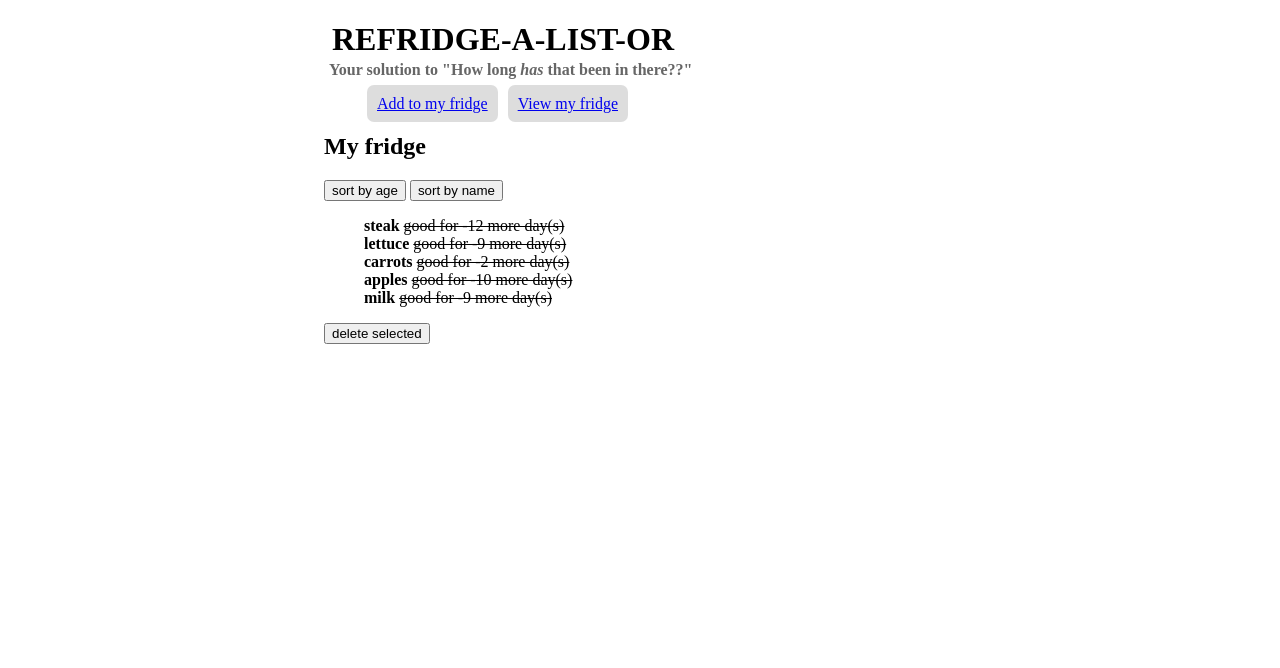
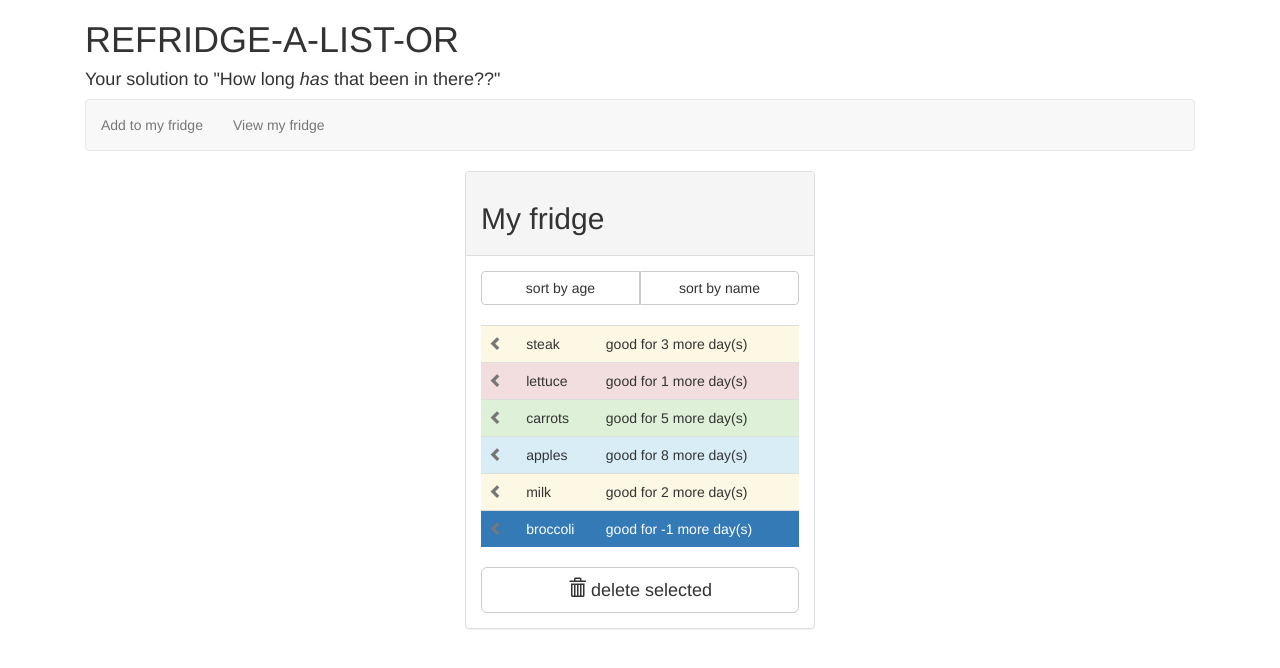
Before and after one commit to fswiecki/refridgealistor, a website: page client/index.html at #/add in a window 1280 px wide. Both pictures are taken after a click on the link "View my fridge". Drawn offline with nearby package versions, Linux system fonts and the light colour scheme; some packages are replaced by stand-ins of ours; some icons are missing.

Commit message:
Update style and add some Bootstrap

```diff
--- a/client/fridgeFactories.js
+++ b/client/fridgeFactories.js
@@ -1,32 +1,27 @@
 angular.module('app.fridgeFactories', [])
-  .factory('fridgeFactory', function () {
-    var ff = {};
-
-    return ff;
-  })
   .factory('foodFactory', function () {
     var ff = {};
 
     //TODO: make this fridge a database
     // ff.myFridge = [];
     // with dummy data:
-    ff.myFridge = [{foodName:"steak",daysGood:3,dateExpire:moment("2016-04-07T04:00:00.000Z")},
-                   {foodName:"lettuce",daysGood:5,dateExpire:moment("2016-04-10T04:00:00.000Z")},
-                   {foodName:"carrots",daysGood:12,dateExpire:moment("2016-04-17T04:00:00.000Z")},
-                   {foodName:"apples",daysGood:4,dateExpire:moment("2016-04-09T04:00:00.000Z")},
-                   {foodName:"milk",daysGood:6,dateExpire:moment("2016-04-10T04:00:00.000Z")}];
+    ff.myFridge = [{foodName:"steak",daysGood:3,dateExpire:moment("2016-04-23T04:00:00.000Z")},
+                   {foodName:"lettuce",daysGood:5,dateExpire:moment("2016-04-21T04:00:00.000Z")},
+                   {foodName:"carrots",daysGood:12,dateExpire:moment("2016-04-25T04:00:00.000Z")},
+                   {foodName:"apples",daysGood:10,dateExpire:moment("2016-04-28T04:00:00.000Z")},
+                   {foodName:"milk",daysGood:6,dateExpire:moment("2016-04-22T04:00:00.000Z")},
+                   {foodName:"broccoli",daysGood:5,dateExpire:moment("2016-04-18T04:00:00.000Z")}];
 
     ff.add = function (food) {
       this.myFridge.push(food);
     };
 
     ff.remove = function(foodList) {
-      for(food in foodList) {
-        ff.myFridge.forEach(function(item, index){
+      for (food in foodList) {
+        ff.myFridge.forEach(function (item, index) {
           if (item.foodName === food) {
             ff.myFridge.splice(index, 1);
             delete(foodList[food]);
-            console.log(foodList);
           }
         });
       }
--- a/client/fridgeView.js
+++ b/client/fridgeView.js
@@ -1,5 +1,5 @@
 angular.module('app.fridgeView', [])
-  .controller('fridgeController', function ($scope, foodFactory, fridgeFactory) {
+  .controller('fridgeController', function ($scope, foodFactory) {
     $scope.myFridge = [];
 
     $scope.picked = {};
@@ -16,15 +16,15 @@ angular.module('app.fridgeView', [])
         foodView.daysLeft = foodView.expiry.diff(now, 'days');
         //color coding classes//
         if (foodView.daysLeft < 0) {
-          foodView.code = 'never';
+          foodView.code = 'primary';
         } else if (foodView.daysLeft < 2) {
-          foodView.code = 'immediately';
+          foodView.code = 'danger';
         } else if (foodView.daysLeft < 4) {
-          foodView.code = 'soon';
+          foodView.code = 'warning';
         } else if (foodView.daysLeft < 6) {
-          foodView.code = 'later';
+          foodView.code = 'success';
         } else {
-          foodView.code = 'eventually';
+          foodView.code = 'info';
         }
         $scope.myFridge.push(foodView);
       });
@@ -37,7 +37,6 @@ angular.module('app.fridgeView', [])
         delete $scope.picked[name];
       }
       item.picked = !picked;
-      console.log($scope.picked)
     };
 
     $scope.remove = function () {
--- a/client/index.html
+++ b/client/index.html
@@ -4,13 +4,15 @@
   <meta charset="UTF-8">
   <title>reFridge-a-List-or</title>
   <!-- Style Sheets -->
+  <link rel="stylesheet" href="https://maxcdn.bootstrapcdn.com/bootstrap/3.3.6/css/bootstrap.min.css" integrity="sha384-1q8mTJOASx8j1Au+a5WDVnPi2lkFfwwEAa8hDDdjZlpLegxhjVME1fgjWPGmkzs7" crossorigin="anonymous">
+  <script src="https://maxcdn.bootstrapcdn.com/bootstrap/3.3.6/js/bootstrap.min.js" integrity="sha384-0mSbJDEHialfmuBBQP6A4Qrprq5OVfW37PRR3j5ELqxss1yVqOtnepnHVP9aJ7xS" crossorigin="anonymous"></script>
+<link href="https://maxcdn.bootstrapcdn.com/bootswatch/3.3.6/flatly/bootstrap.min.css" rel="stylesheet" integrity="sha384-XYCjB+hFAjSbgf9yKUgbysEjaVLOXhCgATTEBpCqT1R3jvG5LGRAK5ZIyRbH5vpX" crossorigin="anonymous">
+  <link href="//netdna.bootstrapcdn.com/bootstrap/3.0.0/css/bootstrap-glyphicons.css" rel="stylesheet">
   <link rel="stylesheet" href="./style.css">
   <!-- Angular! -->
   <script src="https://ajax.googleapis.com/ajax/libs/angularjs/1.5.3/angular.min.js"></script>
   <script src="https://cdnjs.cloudflare.com/ajax/libs/angular-ui-router/0.2.18/angular-ui-router.min.js"></script>
-  <!-- <script src="bower_components/angular-ui-router/release/angular-ui-router.min.js"></script> -->
   <!-- Other useful things! -->
-  <!-- <script src="./bower_components/moment/min/moment.min.js"></script> -->
   <script src="https://cdnjs.cloudflare.com/ajax/libs/moment.js/2.12.0/moment.min.js"></script>
   <!-- My app scripts! -->
   <script src="./app.js"></script>
@@ -22,8 +24,8 @@
   <script src="./signupCtrl.js"></script>
 </head>
 <body ng-app="app">
-  <div class="page">
-    <div class="header">
+  <div class="container">
+    <div class="col-md-12">
       <h1>REFRIDGE-A-LIST-OR</h1>
       <h4>Your solution to "How long <i>has</i> that been in there??"</h4>
     </div>
--- a/client/partials/add.html
+++ b/client/partials/add.html
@@ -1,22 +1,32 @@
-<ul class="navigation">
+<div class="col-md-12">
+<nav class="navbar navbar-default">
+  <ul class="nav navbar-nav">
     <li><a ui-sref="add">Add to my fridge</a></li>
     <li><a ui-sref="view">View my fridge</a></li>
   </ul>
-<div>
+</nav>
+</div>
+<div class="col-md-4 col-md-offset-4">
   <form ng-submit="addToFridge()">
-    Food:  <input type="text" ng-model="addFood.name" required>
-    <br />
-    Category:
-    <select name="category" ng-model="addFood.category" required>
+    <div class="form-group">
+      <label>Food:</label>
+      <input type="text" class="form-control" ng-model="addFood.name" required>
+    </div>
+    <div class="form-group">
+      <label>Category:</label>
+      <select name="category" class="form-control" ng-model="addFood.category" required>
         <option ng-repeat="(k, v) in expiry">{{k}}</option>
       </select>
       <span ng-if="isCustom(addFood.category)">
         expiration date:
-      <input type="date"  ng-model="addFood.custom" required>
+        <input type="date" class="form-control"  ng-model="addFood.custom" required>
       </span>
+    </div>
+
     <br />
-    Date fridged: <input type="date" ng-model="addFood.startDate" required>
+    <label>Date fridged: </label>
+    <input type="date" class="form-control has-error" ng-model="addFood.startDate" required>
     <br />
-    <button>Add to my fridge!</button>
+    <button class="btn btn-primary btn-block">Add to my fridge!</button>
   </form>
 </div>
--- a/client/partials/view.html
+++ b/client/partials/view.html
@@ -1,15 +1,32 @@
-<ul class="navigation">
-  <li><a ui-sref="add">Add to my fridge</a></li>
-  <li><a ui-sref="view">View my fridge</a></li>
-</ul>
-<div>
-  <h2>My fridge</h2>
-  <button ng-click="sortType = 'daysLeft'">sort by age</button>
-  <button ng-click="sortType = 'name'">sort by name</button>
-  <ul class="fridge">
-    <li ng-repeat="item in myFridge | orderBy:sortType" class="picked-{{item.picked}}" ng-click="select(item, item.picked, item.name)">
-      <b>{{item.name}}</b> <span class="{{item.code}}">good for {{item.daysLeft}} more day(s)</span>
-    </li>
+<div class="col-md-12">
+<nav class="navbar navbar-default">
+  <ul class="nav navbar-nav">
+    <li><a ui-sref="add">Add to my fridge</a></li>
+    <li><a ui-sref="view">View my fridge</a></li>
   </ul>
-  <button ng-click="remove()">delete selected</button>
+</nav>
 </div>
+<div class="col-md-4 col-md-offset-4">
+  <div class="panel panel-default">
+    <div class="panel-heading"><h2>My fridge</h2></div>
+    <div class="panel-body">
+    <div class="btn-group btn-group-justified">
+    <div class="btn-group">
+      <button class="btn btn-default" ng-click="sortType = 'daysLeft'">sort by age</button>
+    </div>
+    <div class="btn-group">
+      <button class="btn btn-default" ng-click="sortType = 'name'">sort by name</button>
+    </div>
+    </div>
+      <br>
+    <div class="fridge">
+    <table class="table">
+      <tr ng-repeat="item in myFridge | orderBy:sortType" class="bg-{{item.code}}" ng-click="select(item, item.picked, item.name)">
+        <td><span class="glyphicon glyphicon-chevron-right" ng-if="item.picked"></span><span class="glyphicon glyphicon-chevron-left text-muted" ng-if="!item.picked"></span></td><td>{{item.name}}</td><td> good for {{item.daysLeft}} more day(s)</td>
+      </tr>
+      </table>
+    </div>
+    <button class="btn btn-default btn-lg btn-block" ng-click="remove()"><span class="glyphicon glyphicon-trash"></span> delete selected</button>
+  </div>
+  </div>
+</div>
--- a/client/style.css
+++ b/client/style.css
@@ -1,64 +1,3 @@
-/*
-SOME BASIC PAGE LAYOUTS
-*/
-
-body {
-
-}
-
-.page {
-  background-color: white;
-  width: 50%;
-  padding: 10px;
-  margin: 0 auto;
-}
-
-.header h1 {
-  margin: 0;
-  padding: 3px;
-}
-
-.header h4 {
-  margin: 0;
-  padding: 0;
-  color: #666;
-}
-
-.header {
-  margin: 0 5px 10px 5px;
-}
-
-.navigation ul {
-  list-style-type: none;
-  margin: 0;
-  padding: 0;
-}
-
-.navigation li {
-  display: inline;
-  box-sizing: border-box;
-  padding: 10px;
-  margin: 3px;
-  background-color: #DDD;
-  border-radius: 7px;
-}
-
-/*
-FORM INPUT
-*/
-
-form {
-
-}
-
-input, select {
-
-}
-
-button {
-
-}
-
 /*
 COLOR CODE ALL THE FOODS
 */
```
Lines whose indentation alone changed are shown as unchanged.
